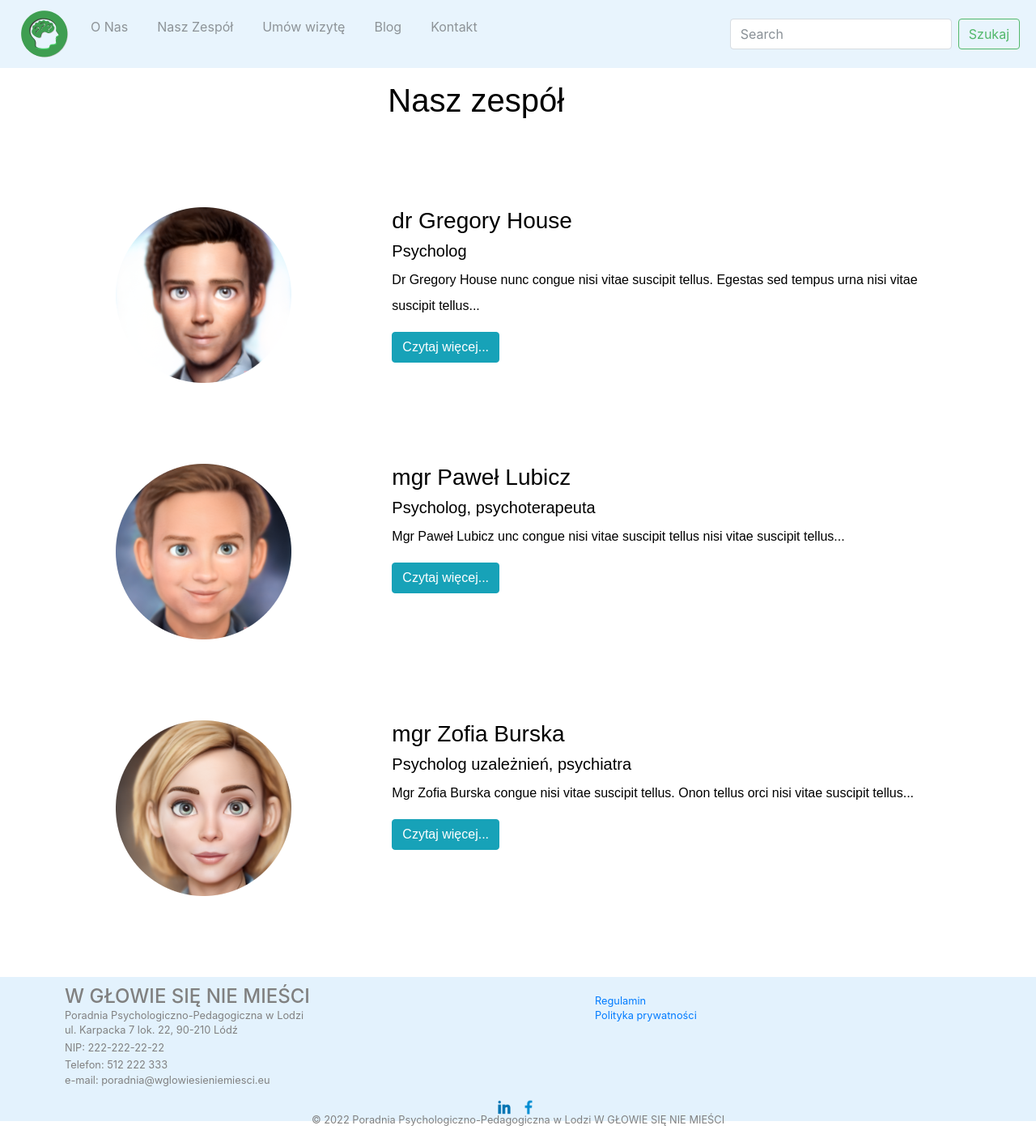
After one commit to lukaszklimczak/Medical_website, a Flask app: page /our_team in a window 1280 px wide. The commit adds this page. Shown: the whole page at 81% size. Run offline with Flask 2, Linux system fonts and the light colour scheme; some libraries are stand-ins or nearby versions.

Commit message:
Commit referring mainly to Team members and contact menu option

```diff
--- a/main.py
+++ b/main.py
@@ -44,12 +44,15 @@ def depression():
     return render_template("depression.html")
 
 
+@app.route('/our_team')
+def team():
+    return render_template('team.html')
+
+
 @app.route('/contact')
 def contact():
     return render_template("contact.html")
 
 
-
-
 if __name__ == "__main__":
     app.run(debug=True)
--- a/static/css/styles.css
+++ b/static/css/styles.css
@@ -33,7 +33,6 @@
     /*margin: 0 auto;*/
     width: 70%;
     z-index: 2;
-
 }
 
 .main-name {
@@ -94,12 +93,13 @@
 
 .wrapper {
     position: relative;
-    width: 85%;
+    width: 80%;
     margin: 20px auto 20px auto;
 }
 
 .wrapper-text {
     line-height: 2rem;
+    color: black;
 }
 
 .service-img {
@@ -117,11 +117,6 @@
     font-size: 0.9vw;
     font-weight: bold;
     margin: 20px;
-}
-
-.text-column {
-    text-align: left;
-    line-height: 2rem;
 }
 
 /* services container */
@@ -149,11 +144,27 @@ h1, h4 {
     height: 7rem;
 }
 
+.team-container {
+    margin: 100px auto 0;
+    /*padding: 25px; */
+    position: relative;
+    font-family: Sans-serif;
+}
+
+.team-member-container {
+    margin: 100px 0 100px 0;
+}
+
+.map {
+    text-align: center;
+}
+
 .footer {
     position: relative;
     bottom: 0;
     left: 0;
     width: 100%;
+    margin-top: 100px;
     background-color: #e3f2fd;
     color: #808080;
     line-height: 2pt;
--- a/templates/base.html
+++ b/templates/base.html
@@ -4,7 +4,7 @@
     {% block head %}
     <meta charset="UTF-8">
     <meta name="viewport" content="width=device-width, initial-scale=1.0">
-    <title>To się w głowie nie mieści</title>
+    <title>W głowie się nie mieści</title>
     <link rel="stylesheet" href="https://cdn.jsdelivr.net/npm/bootstrap@4.6.1/dist/css/bootstrap.min.css" integrity="sha384-zCbKRCUGaJDkqS1kPbPd7TveP5iyJE0EjAuZQTgFLD2ylzuqKfdKlfG/eSrtxUkn" crossorigin="anonymous">
     <link href="{{ url_for('static', filename='css/styles.css')}}" rel="stylesheet">
     <link href="{{ url_for('static', filename='css/styles.css')}}" rel="stylesheet">
@@ -30,7 +30,7 @@
                     <a class="nav-link" href="{{url_for('about')}}">O Nas</a>
                 </li>
                 <li class="nav-item">
-                    <a class="nav-link" href="#">Nasz Zespół</a>
+                    <a class="nav-link" href="{{url_for('team')}}">Nasz Zespół</a>
                 </li>
                 <li class="nav-item">
                     <a class="nav-link" href="#">Umów wizytę</a>
--- a/templates/footer.html
+++ b/templates/footer.html
@@ -3,12 +3,12 @@
         <div class="row">
             <div class="col-lg-6 col-md-6">
                 <div class="footer-column">
-                    <h4>TO SIĘ W GŁOWIE NIE MIEŚCI</h4>
+                    <h4>W GŁOWIE SIĘ NIE MIEŚCI</h4>
                     <p>Poradnia Psychologiczno-Pedagogiczna w Lodzi</p>
-                    <p>ul. Podkarpacka 7 lok. 22, 90-210 Lódź</p><br>
+                    <p>ul. Karpacka 7 lok. 22, 90-210 Lódź</p><br>
                     <p>NIP: 222-222-22-22</p><br>
                     <p>Telefon: 512 222 333</p>
-                    <p>e-mail: poradnia@tosiewglowieniemiesci.eu</p>
+                    <p>e-mail: poradnia@wglowiesieniemiesci.eu</p>
                 </div>
             </div>
             <div class="col-lg-6 col-md-6">
@@ -22,7 +22,7 @@
         <div class="footer-bottom">
             <a href="#" title="LinkedIn"><img src="{{url_for('static',filename ='img/linkedin.png')}}" alt="LinkedIn"></a>
             <a href="#" title="Facebook"><img src="{{url_for('static',filename ='img/facebook3.png')}}" alt="Facebook"></a>
-            <p>© 2022 Poradnia Psychologiczno-Pedagogiczna w Lodzi TO SIĘ W GŁOWIE NIE MIEŚCI</p>
+            <p>© 2022 Poradnia Psychologiczno-Pedagogiczna w Lodzi W GŁOWIE SIĘ NIE MIEŚCI</p>
         </div>
     </div>
         <script src="https://cdn.jsdelivr.net/npm/jquery@3.5.1/dist/jquery.slim.min.js" integrity="sha384-DfXdz2htPH0lsSSs5nCTpuj/zy4C+OGpamoFVy38MVBnE+IbbVYUew+OrCXaRkfj" crossorigin="anonymous"></script>
--- /dev/null
+++ b/templates/team.html
@@ -0,0 +1,58 @@
+{% extends 'base.html' %}
+
+{% block content %}
+<div class="team-container">
+    <div class="wrapper">
+        <div class="row">
+            <div class="col-lg-4 col-md-12">
+            </div>
+            <div class="col-lg-8 col-md-12">
+            <h1 style="color: black;">Nasz zespół</h1>
+            </div>
+        </div>
+        <div class="row team-member-container">
+            <div class="col-lg-4 col-md-12">
+                <img src="{{url_for('static',filename ='img/house.png')}}" alt="Dr House"/>
+            </div>
+            <div class="col-lg-8 col-md-12">
+                <div class="wrapper-text">
+                <h3>dr Gregory House</h3>
+                <h5>Psycholog</h5>
+                <p>Dr Gregory House nunc congue nisi vitae suscipit tellus. Egestas sed tempus urna nisi vitae suscipit tellus... </p>
+                <button type="button" class="btn btn-info">Czytaj więcej...</button>
+                </div>
+            </div>
+        </div>
+        <div class="row team-member-container">
+            <div class="col-lg-4 col-md-12">
+                <img src="{{url_for('static',filename ='img/lubicz.png')}}" alt="Dr Lubicz"/>
+            </div>
+            <div class="col-lg-8 col-md-12">
+                <div class="wrapper-text">
+                <h3>mgr Paweł Lubicz</h3>
+                <h5>Psycholog, psychoterapeuta</h5>
+                <p>Mgr Paweł Lubicz unc congue nisi vitae suscipit tellus nisi vitae suscipit tellus... </p>
+                <button type="button" class="btn btn-info">Czytaj więcej...</button>
+                </div>
+            </div>
+        </div>
+        <div class="row team-member-container">
+            <div class="col-lg-4 col-md-12">
+                <img src="{{url_for('static',filename ='img/zosia.png')}}" alt="Dr Foremniak"/>
+            </div>
+            <div class="col-lg-8 col-md-12">
+                <div class="wrapper-text">
+                <h3>mgr Zofia Burska</h3>
+                <h5>Psycholog uzależnień, psychiatra</h5>
+                <p>Mgr Zofia Burska congue nisi vitae suscipit tellus. Onon tellus orci nisi vitae suscipit tellus... </p>
+                <button type="button" class="btn btn-info">Czytaj więcej...</button>
+                </div>
+            </div>
+        </div>
+    </div>
+</div>
+{% endblock %}
+
+{% block footer %}
+    {% include 'footer.html' %}
+{% endblock %}
```
Also changed, not shown: templates/about.html (+2 -30 lines), templates/contact.html (+38 -11 lines), static/img/house.png (added), static/img/lubicz.png (added), static/img/zosia.png (added).
